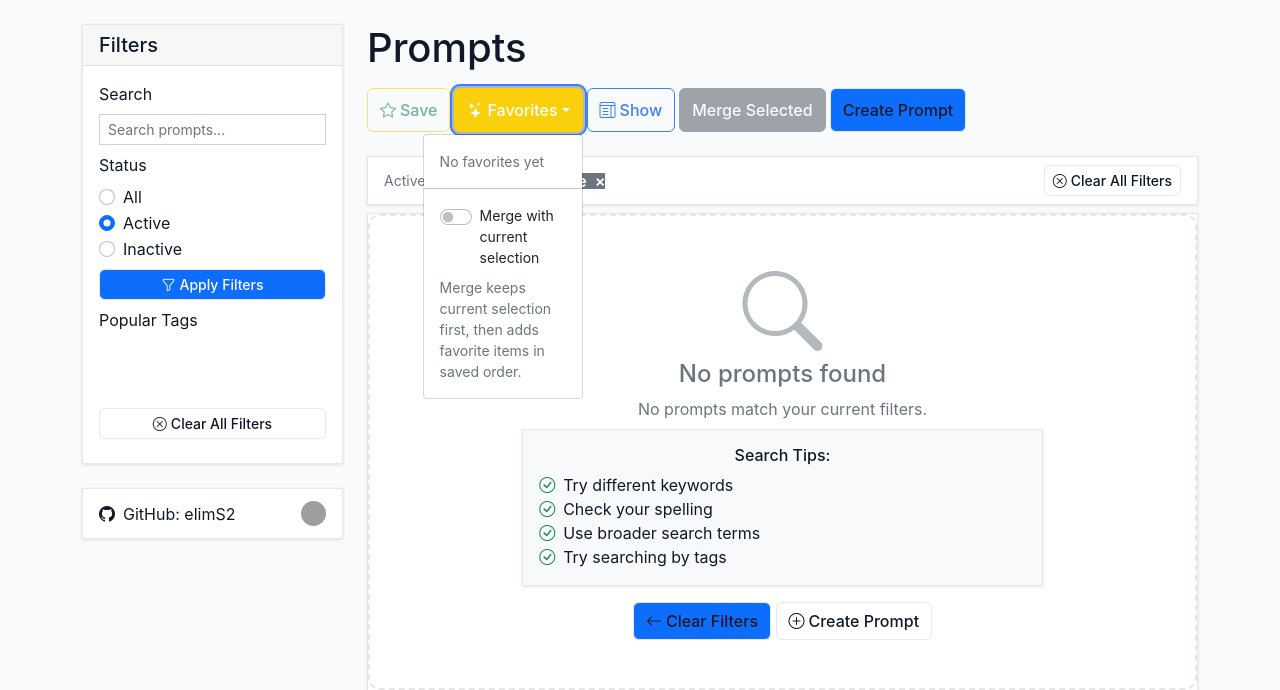
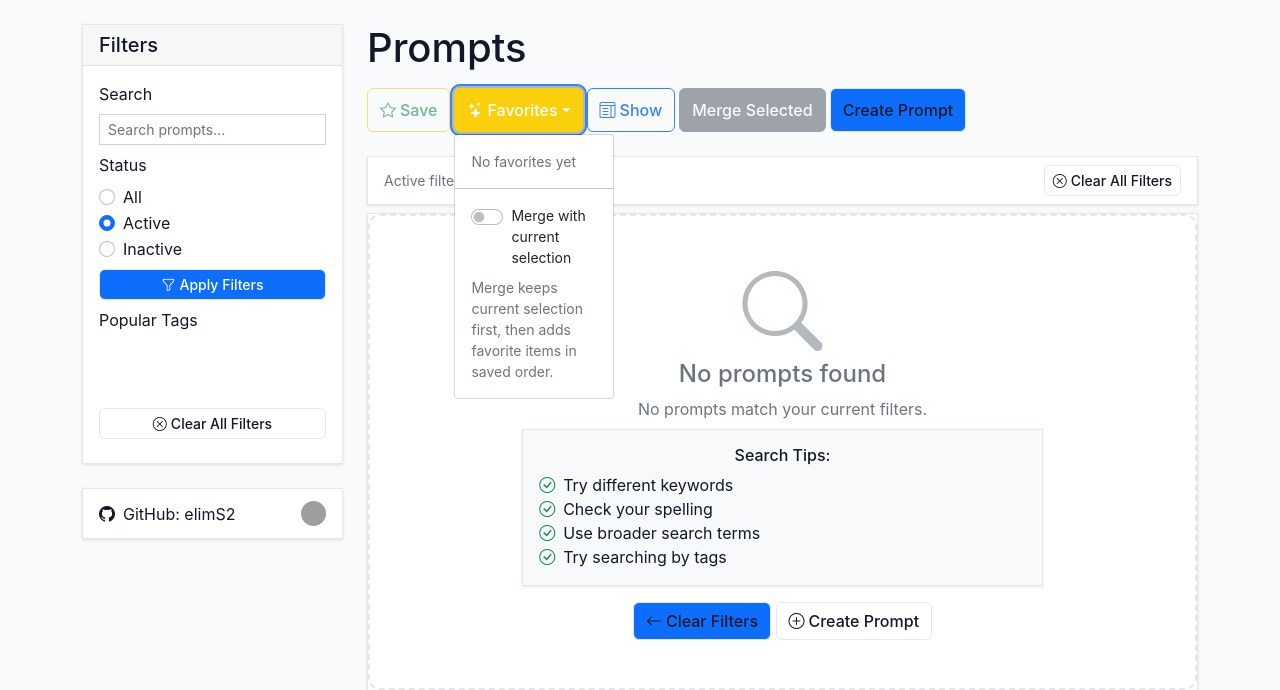
Before and after one commit to elimS2/prompt-manager, a Flask app: page / in a window 1280 px wide, after a click on "Favorites". Shown: the part 57-747 px from the top of the page. Run offline with Flask 3, Linux system fonts and the light colour scheme; the visitor is signed in with stand-in values (Sample User, id 1); data that the repository does not hold is empty; some libraries are stand-ins or nearby versions; grey boxes are pictures that could not be loaded.

Commit message:
fix: adjust dropdown menu styles for favorites section
- Removed unnecessary alignment class from the favorites dropdown menu for improved layout consistency.
- Ensured the dropdown menu maintains its intended design without affecting functionality.

Files modified:
- app/templates/prompt/list.html

```diff
--- a/app/templates/prompt/list.html
+++ b/app/templates/prompt/list.html
@@ -135,7 +135,7 @@
                         <button class="btn btn-outline-secondary dropdown-toggle theme-transition" id="favoritesDropdownBtn" data-bs-toggle="dropdown" aria-expanded="false">
                             <i class="bi bi-stars me-1"></i>Favorites
                         </button>
-                        <ul class="dropdown-menu dropdown-menu-end" aria-labelledby="favoritesDropdownBtn" id="favoritesDropdownMenu">
+                        <ul class="dropdown-menu" aria-labelledby="favoritesDropdownBtn" id="favoritesDropdownMenu">
                             <li class="px-3 py-2 text-muted small">No favorites yet</li>
                             <li><hr class="dropdown-divider"></li>
                             <li class="px-3 py-2">
```
